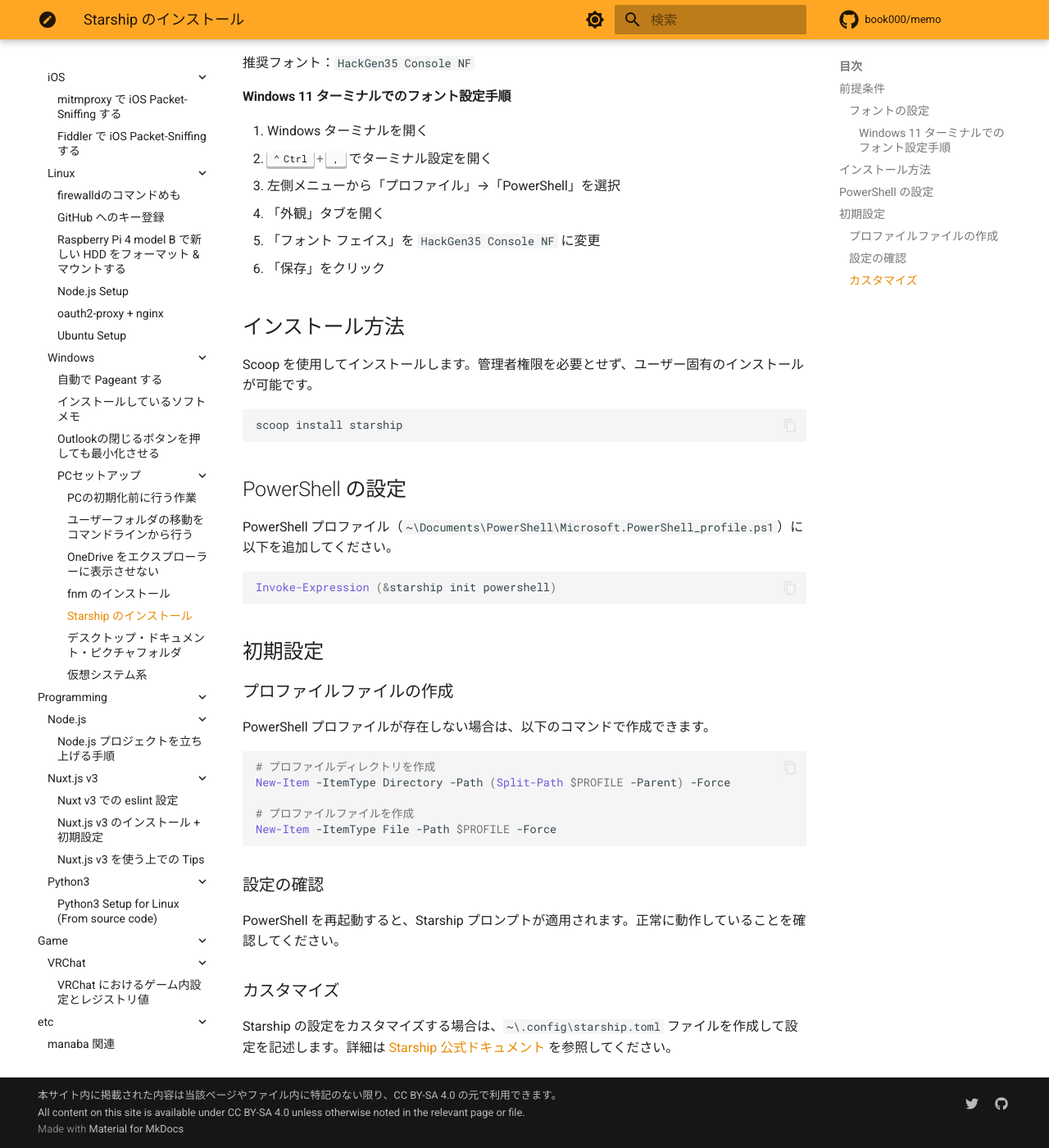
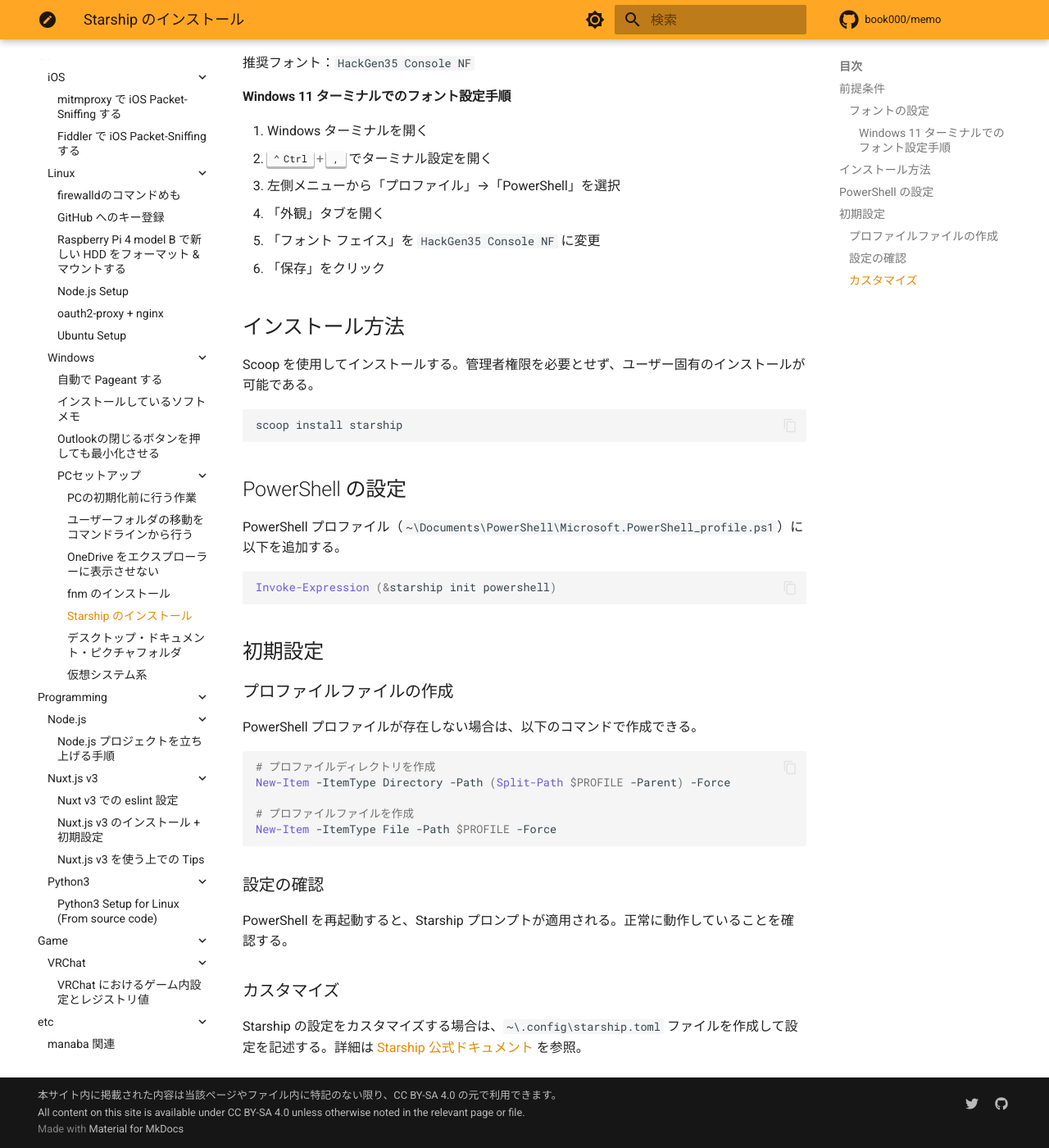
Before and after one commit to book000/memo, an MkDocs documentation site: the page built from docs/os/windows/setup/install-starship.md, in a window 1280 px wide and 1400 px high, scrolled down 320 px. Shown: the whole window at 82% size. Built offline with MkDocs 1.6.1 and Material for MkDocs 9.7.7, drawn with Linux system fonts in a browser that asks for light colours; comment, search, counter and statistics services are not loaded; some of the changed text lies outside the part shown.

Commit message:
docs: 文体をである調に統一
- ですます調からである調に変更
- 他のページとの記載雰囲気を統一

🤖 Generated with [Claude Code](https://claude.ai/code)

Co-Authored-By: Claude <noreply@anthropic.com>

````diff
--- a/docs/os/windows/setup/install-starship.md
+++ b/docs/os/windows/setup/install-starship.md
@@ -1,12 +1,12 @@
 # Starship のインストール
 
-Starship は、シェル用のミニマルで高速、かつ高度にカスタマイズ可能なプロンプトです。
+Starship は、シェル用のミニマルで高速、かつ高度にカスタマイズ可能なプロンプトである。
 
 ## 前提条件
 
 ### フォントの設定
 
-[Nerd Font](https://www.nerdfonts.com/) をインストールしてターミナルで有効にする必要があります。
+[Nerd Font](https://www.nerdfonts.com/) をインストールしてターミナルで有効にする必要がある。
 
 推奨フォント：`HackGen35 Console NF`
 
@@ -21,7 +21,7 @@ Starship は、シェル用のミニマルで高速、かつ高度にカスタ
 
 ## インストール方法
 
-Scoop を使用してインストールします。管理者権限を必要とせず、ユーザー固有のインストールが可能です。
+Scoop を使用してインストールする。管理者権限を必要とせず、ユーザー固有のインストールが可能である。
 
 ```powershell
 scoop install starship
@@ -29,7 +29,7 @@ scoop install starship
 
 ## PowerShell の設定
 
-PowerShell プロファイル（`~\Documents\PowerShell\Microsoft.PowerShell_profile.ps1`）に以下を追加してください。
+PowerShell プロファイル（`~\Documents\PowerShell\Microsoft.PowerShell_profile.ps1`）に以下を追加する。
 
 ```powershell
 Invoke-Expression (&starship init powershell)
@@ -39,7 +39,7 @@ Invoke-Expression (&starship init powershell)
 
 ### プロファイルファイルの作成
 
-PowerShell プロファイルが存在しない場合は、以下のコマンドで作成できます。
+PowerShell プロファイルが存在しない場合は、以下のコマンドで作成できる。
 
 ```powershell
 # プロファイルディレクトリを作成
@@ -51,8 +51,8 @@ New-Item -ItemType File -Path $PROFILE -Force
 
 ### 設定の確認
 
-PowerShell を再起動すると、Starship プロンプトが適用されます。正常に動作していることを確認してください。
+PowerShell を再起動すると、Starship プロンプトが適用される。正常に動作していることを確認する。
 
 ### カスタマイズ
 
-Starship の設定をカスタマイズする場合は、`~\.config\starship.toml` ファイルを作成して設定を記述します。詳細は [Starship 公式ドキュメント](https://starship.rs/ja-JP/config/) を参照してください。
+Starship の設定をカスタマイズする場合は、`~\.config\starship.toml` ファイルを作成して設定を記述する。詳細は [Starship 公式ドキュメント](https://starship.rs/ja-JP/config/) を参照。
````
